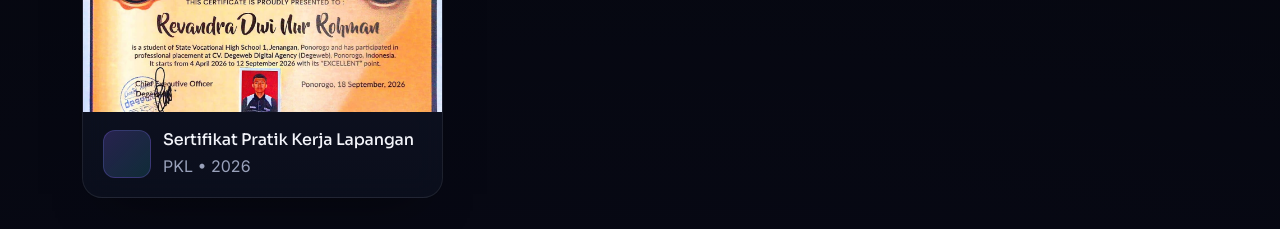
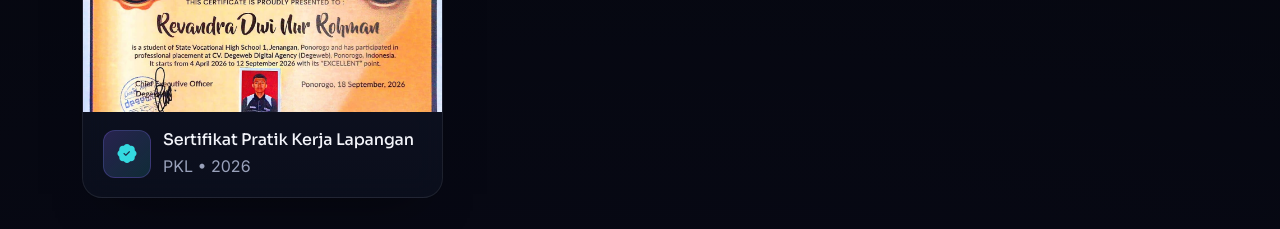
Before and after one commit to revandradwi113-lab/potosaya, a React (Vite) app: page / in a window 1280 px wide. Shown: the part 4780-5009 px from the top of the page. Built offline with nearby package versions, Linux system fonts and the light colour scheme.

Commit message:
constans

```diff
--- a/src/data/content.js
+++ b/src/data/content.js
@@ -145,9 +145,9 @@ export const projects = [
   },
 ];
 
-// TODO: ganti dengan sertifikat/prestasi asli jika sudah ada
 export const certificates = [
   {
+    icon: "bi-patch-check-fill",
     title: "Sertifikat Pratik Kerja Lapangan",
     issuer: "PKL",
     year: "2026",
@@ -155,7 +155,6 @@ export const certificates = [
   },
 ];
 
-// TODO: ganti dengan dokumentasi kegiatan asli (foto/nama kegiatan)
 export const activities = [
   {
     icon: "bi-laptop",
```
